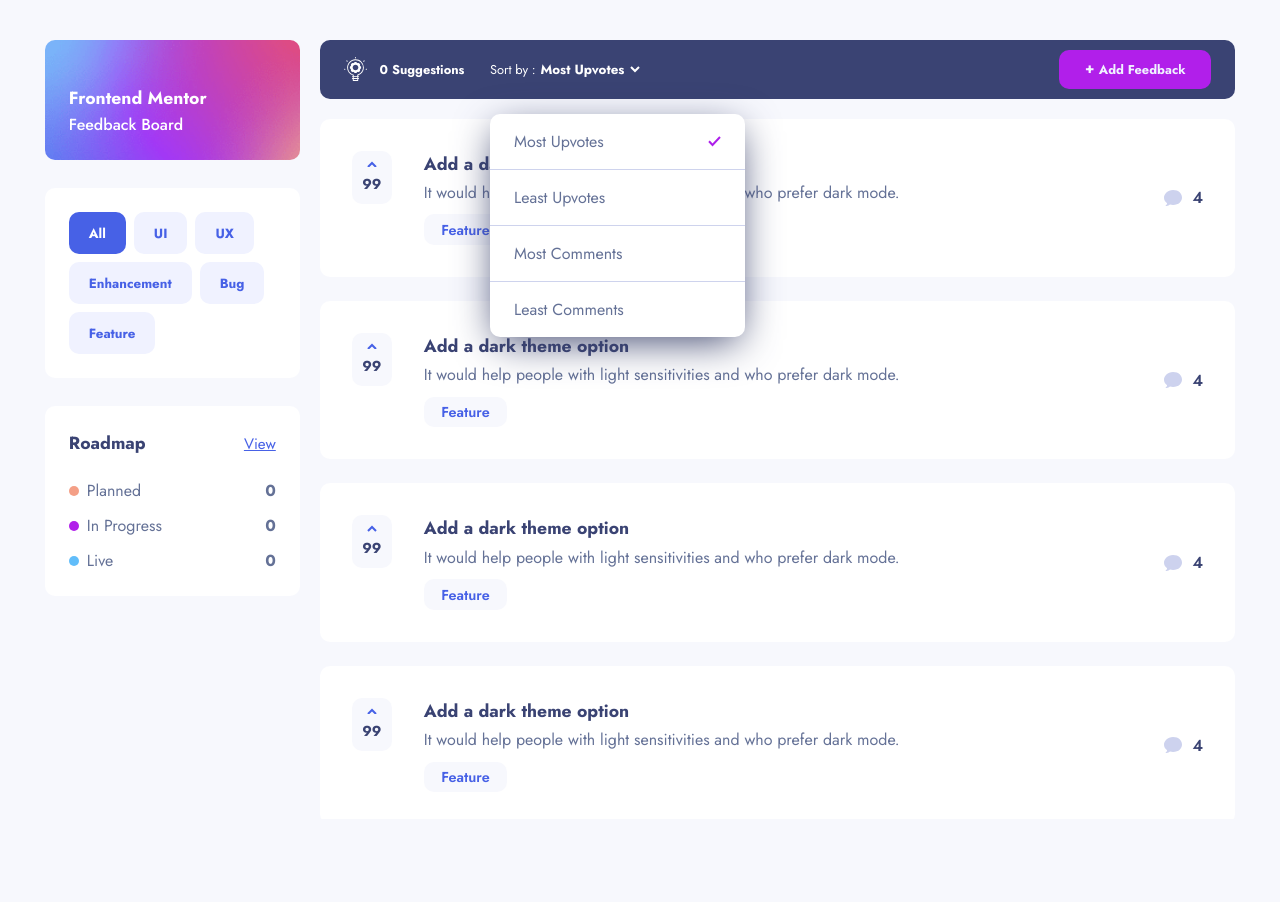
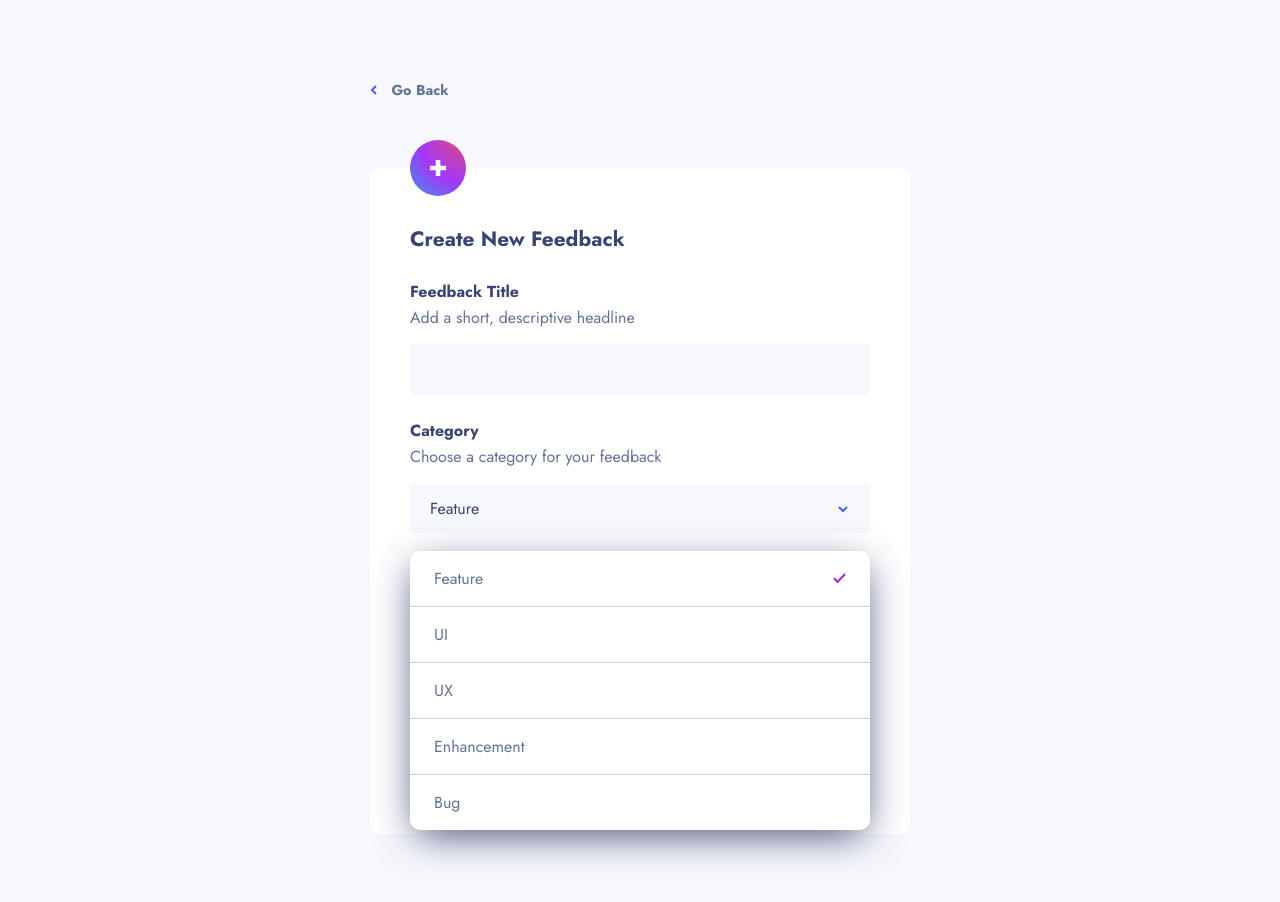
Before and after one commit to Victor-Nyagudi/product-feedback-app-react, a React (Create React App) app: page / in a window 1280 px wide. Shown: the top 902 px of the page. Built offline with nearby package versions, Linux system fonts and the light colour scheme.

Commit message:
Choosing from the dropdown updates input field in AddEditFeedbackPage

```diff
--- a/src/App.js
+++ b/src/App.js
@@ -76,8 +76,8 @@
 
   return (
     <>
-      <SuggestionsPage sharedProps={ sharedProps } />
-      {/* <AddEditFeedbackPage sharedProps={ sharedProps } /> */}
+      {/* <SuggestionsPage sharedProps={ sharedProps } /> */}
+      <AddEditFeedbackPage sharedProps={ sharedProps } />
       {/* <FeedbackDetailPage sharedProps={ sharedProps } /> */}
       {/* <RoadMapPage sharedProps={ sharedProps } /> */}
     </>
--- a/src/components/pages/add-edit-feedback-page/Input.js
+++ b/src/components/pages/add-edit-feedback-page/Input.js
@@ -1,4 +1,6 @@
 import { PropTypes } from "prop-types";
+import React, { useState } from 'react';
+
 import DropdownMenu from "../../shared/DropdownMenu";
 
 function Input({
@@ -8,8 +10,9 @@
     inputName,
     inputValue,
     handleOnChange,
-    isRequired }
-) {
+    isRequired
+}) {
+
     const dropdownMenuItems = [
         { buttonText: 'Feature', isSelected: true },
         { buttonText: 'UI', isSelected: false },
@@ -17,6 +20,12 @@
         { buttonText: 'Enhancement', isSelected: false },
         { buttonText: 'Bug', isSelected: false },
     ];
+
+    const [inputText, setInputText] = useState(dropdownMenuItems[0].buttonText);
+
+    function changeInputValue(value) {
+        setInputText(value);
+    }
 
     return (
         <>
@@ -37,12 +46,13 @@
 
                 <div className="input--dropdown">
                     <input
+                        readOnly
                         required={ isRequired }
                         className='input'
                         type={ `${inputType}` }
                         name={ `${inputName}` }
                         id={ `${id}` }
-                        value={ inputValue }
+                        value={ inputText }
                         onChange={ e => handleOnChange(e.target.value) }
                     />
 
@@ -52,7 +62,10 @@
                         </svg>
                     </button>
 
-                    <DropdownMenu dropdownItems={ dropdownMenuItems } />
+                    <DropdownMenu
+                        dropdownItems={ dropdownMenuItems }
+                        updateText={ changeInputValue }
+                    />
                 </div>
             }
         </>
```
